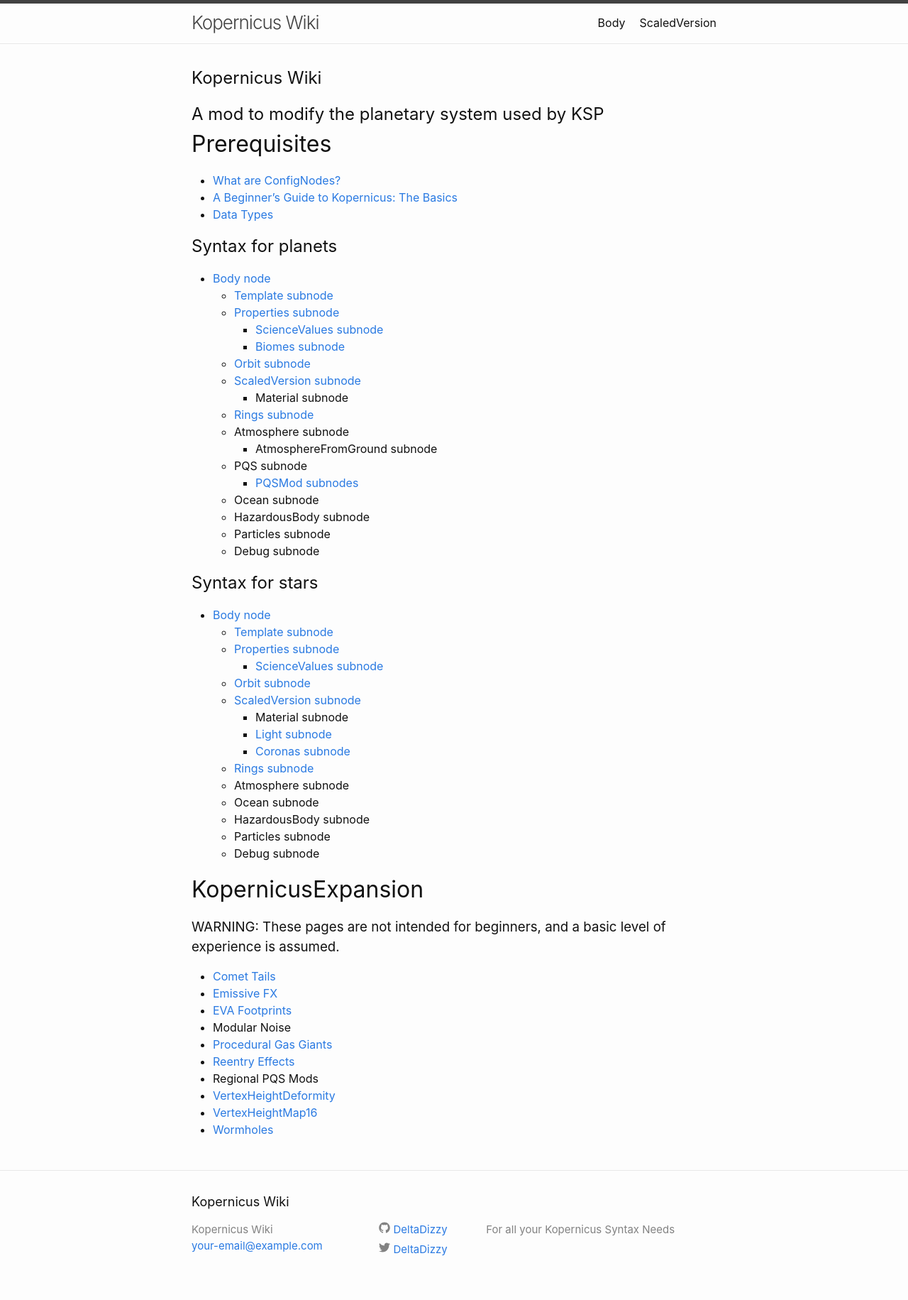
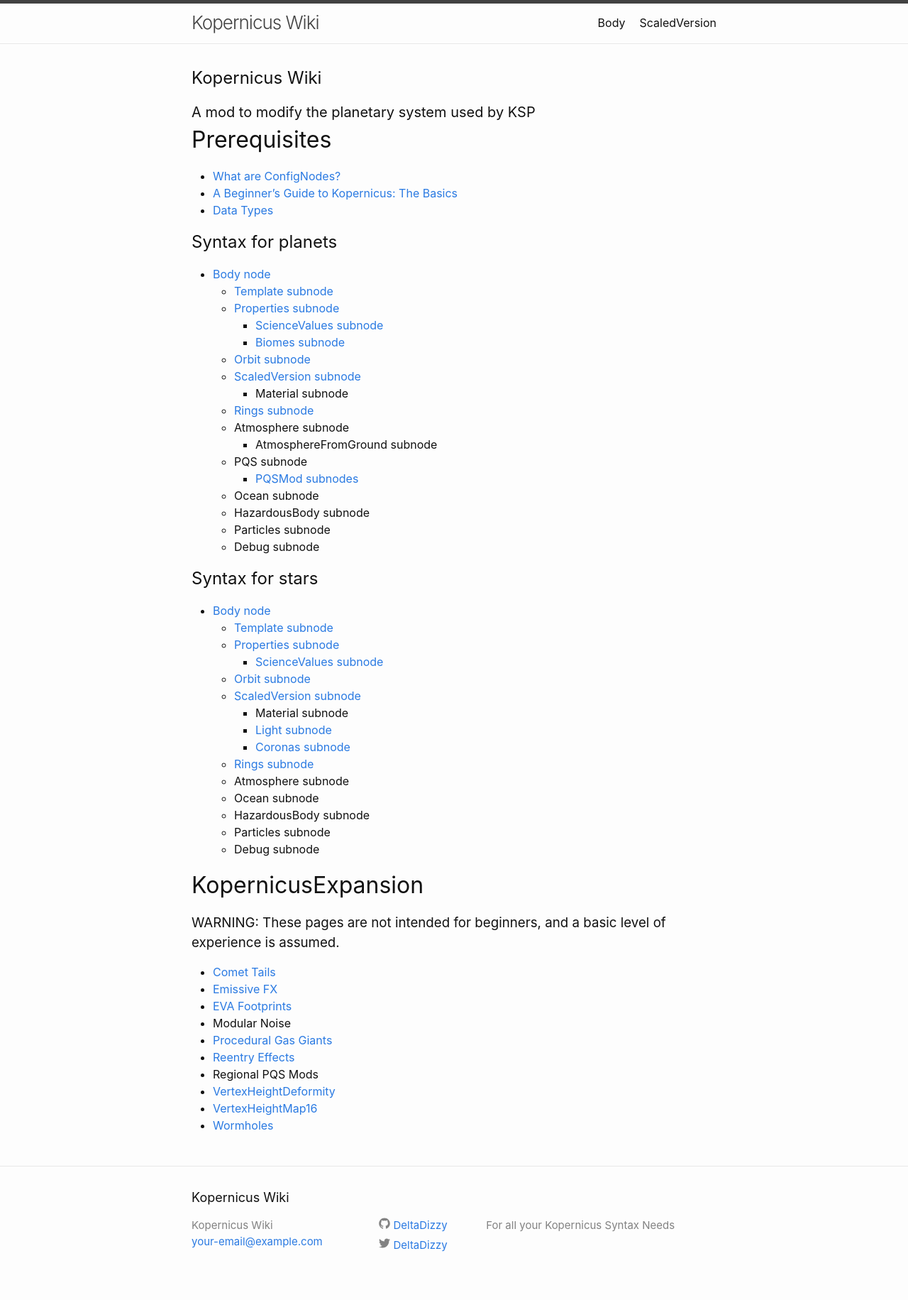
Before and after one commit to Kopernicus/wiki, a Jekyll site: the page built from index.md, in a window 1280 px wide. Shown: the whole page at 71% size. Built offline with Jekyll 4.4.1, drawn with Linux system fonts in a browser that asks for light colours.

Commit message:
Update main.css

```diff
--- a/assets/main.css
+++ b/assets/main.css
@@ -364,10 +364,16 @@ table {
         font-size: 18px; } }
 
 /**
- * Subtitles
+ * Subtitles and Titles
  */
 .subtitle {
-  font-size: 24px; }
+  font-size: 20px;
+  margin-bottom: 10px;
+}
+.title {
+  font-size: 24px;
+  margin-bottom: 5px;
+}
 
 /**
  * Syntax highlighting styles
```
